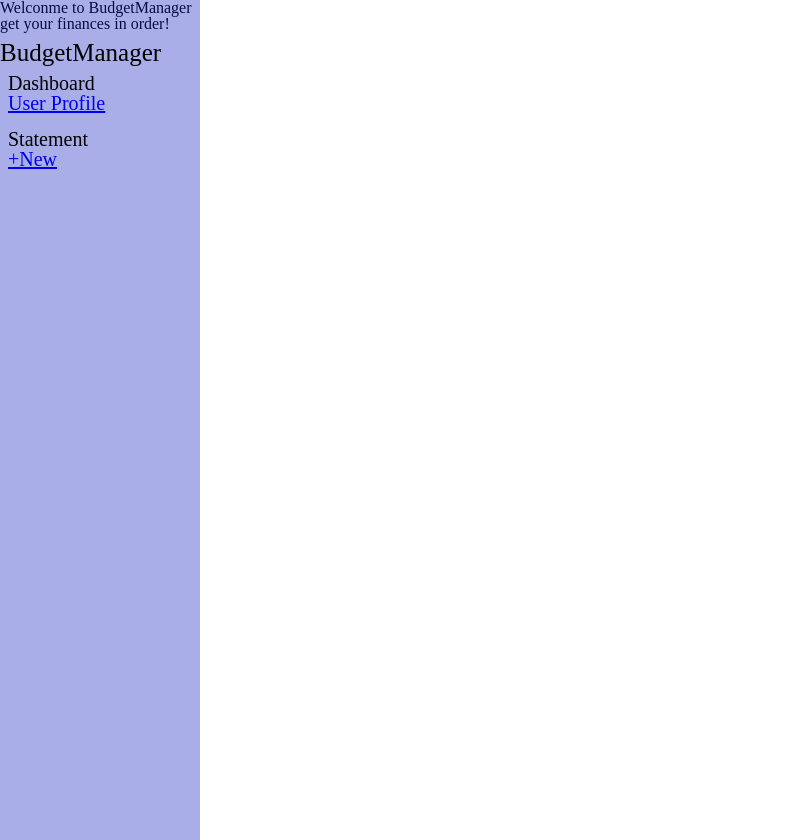
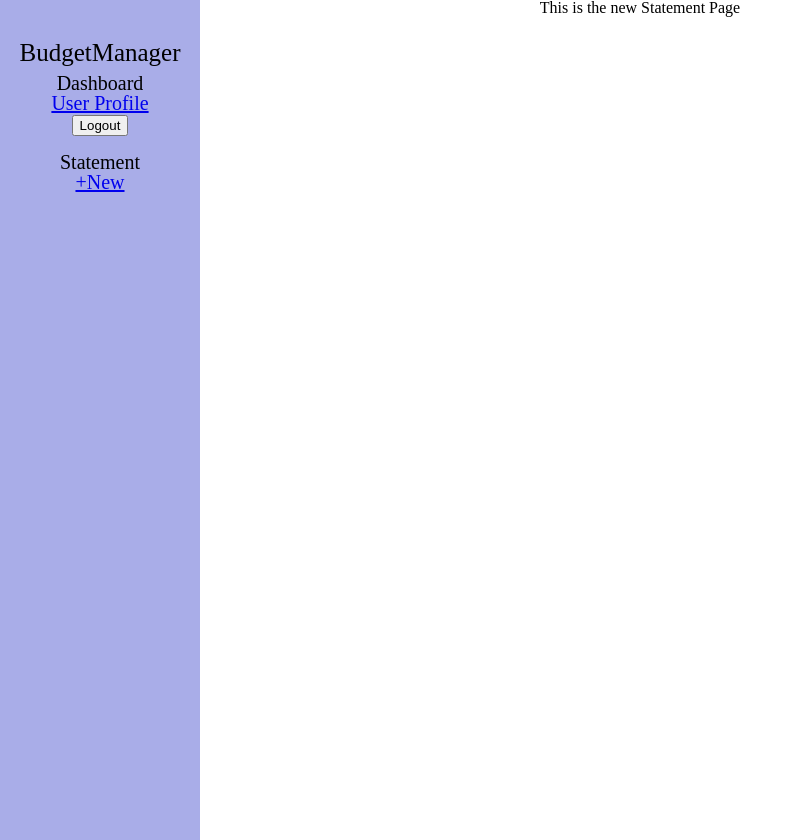
Before and after one commit to FreiburgDevTeam/mern-application-client, a React (Create React App) app: page /statements/newStatement in a window 1280 px wide. Shown: the whole page, without its empty margins (0-803 px from the left). Built offline with nearby package versions, Linux system fonts and the light colour scheme.

Commit message:
add Routes + NavBar

```diff
--- a/src/App.js
+++ b/src/App.js
@@ -3,7 +3,9 @@ import { Route, Routes } from 'react-router-dom';
 import './App.css';
 import LandingPage from './components/LandingPage';
 import NavBar from './components/NavBar';
-
+import NewStatement from './components/NewStatement';
+import StatementDetails from './components/StatementDetails';
+import UserProfile from './components/UserProfile';
 
 
 
@@ -12,13 +14,14 @@ function App() {
     <div className="App">
           <NavBar />
 
-          <LandingPage />
+
 
 
           <Routes>
-
-              {/* <Route path='/' element={<LandingPage />} /> */}
-
+          <Route path='/' element={<LandingPage />} />
+              <Route path='/userprofile' element={<UserProfile />} />
+              <Route path='/statements/newStatement' element={<NewStatement />} />
+              <Route path='/statements/:id/details' element={<StatementDetails />} />
 
 
           </Routes>
--- a/src/components/NavBar.js
+++ b/src/components/NavBar.js
@@ -8,15 +8,20 @@ function NavBar () {
         <div className="sidebar">
             <h1>BudgetManager</h1>
 
-                <div>
+            <div>
             <h3>Dashboard</h3>
-            <NavLink to="#">User Profile</NavLink>
+            <NavLink to="/userprofile">User Profile</NavLink> <br/>
+            <button>Logout</button>
             </div>
 
             <div>
             <h3>Statement</h3>
             <NavLink to="#">+New</NavLink>
             </div>
+
+
+
+
         </div>
     )
 }
--- /dev/null
+++ b/src/components/NewStatement.js
@@ -0,0 +1,11 @@
+function NewStatement () {
+
+    return (
+        <div>
+            <h1>This is the new Statement Page</h1>
+
+        </div>
+    )
+}
+
+export default NewStatement;
--- /dev/null
+++ b/src/components/StatementDetails.js
@@ -0,0 +1,11 @@
+function StatementDetails () {
+
+
+    return (
+        <div>
+            <h1>Statement Details</h1>
+        </div>
+    )
+}
+
+export default StatementDetails;
--- /dev/null
+++ b/src/components/UserProfile.js
@@ -0,0 +1,11 @@
+function UserProfile () {
+
+
+    return (
+        <div>
+            <h1>This is User Profile</h1>
+        </div>
+    )
+}
+
+export default UserProfile;
--- a/src/index.css
+++ b/src/index.css
@@ -31,3 +31,6 @@ code {
     margin-left: 150px;
     font-size: 18px;
     }
+    .App {
+      text-align: center;
+    }
```
